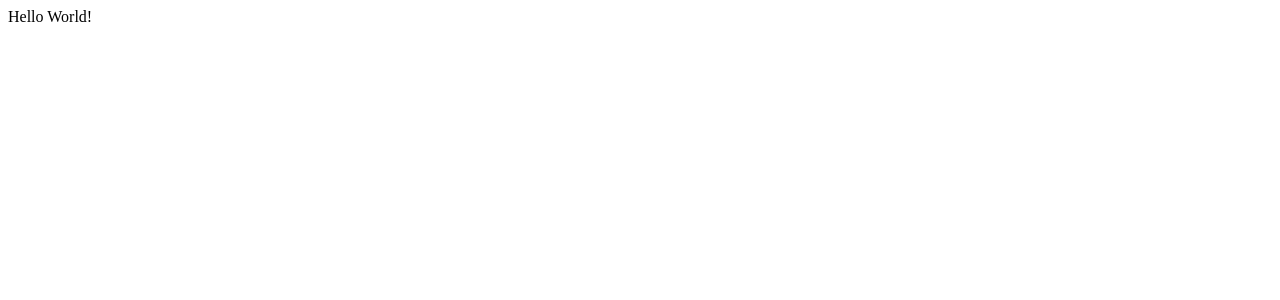
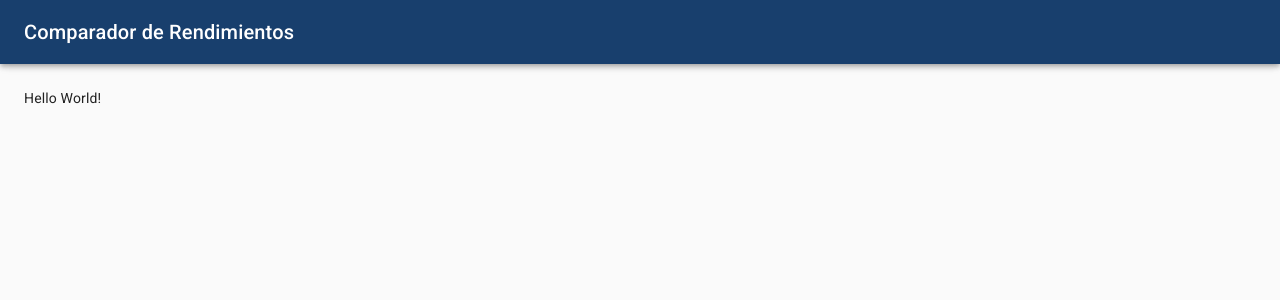
Before and after one commit to reloadedhead/performance-comparator, a React (Create React App) app: page / in a window 1280 px wide. Shown: the top 300 px of the page. Built offline with nearby package versions, Linux system fonts and the light colour scheme.

Commit message:
add: app shell

```diff
--- a/package.json
+++ b/package.json
@@ -3,6 +3,8 @@
   "version": "0.1.0",
   "private": true,
   "dependencies": {
+    "@material-ui/core": "^4.11.2",
+    "@material-ui/icons": "^4.11.2",
     "@testing-library/jest-dom": "^5.11.4",
     "@testing-library/react": "^11.1.0",
     "@testing-library/user-event": "^12.1.10",
@@ -12,6 +14,7 @@
     "@types/react-dom": "^16.9.8",
     "react": "^17.0.1",
     "react-dom": "^17.0.1",
+    "react-router-dom": "^5.2.0",
     "react-scripts": "4.0.1",
     "typescript": "^4.0.3",
     "web-vitals": "^0.2.4",
@@ -51,5 +54,8 @@
       "last 1 firefox version",
       "last 1 safari version"
     ]
+  },
+  "devDependencies": {
+    "@types/react-router-dom": "^5.1.6"
   }
 }
--- a/public/index.html
+++ b/public/index.html
@@ -5,8 +5,9 @@
     <link rel="icon" href="%PUBLIC_URL%/favicon.ico" />
     <meta name="viewport" content="width=device-width, initial-scale=1" />
     <meta name="theme-color" content="#000000" />
-    <meta name="description" content="Web site created using create-react-app" />
+    <meta name="description" content="Aplicación para comparar rendimientos." />
     <link rel="apple-touch-icon" href="%PUBLIC_URL%/logo192.png" />
+    <link rel="stylesheet" href="https://fonts.googleapis.com/css?family=Roboto:300,400,500,700&display=swap" />
     <!--
       manifest.json provides metadata used when your web app is installed on a
       user's mobile device or desktop. See https://developers.google.com/web/fundamentals/web-app-manifest/
@@ -21,7 +22,7 @@
       work correctly both with client-side routing and a non-root public URL.
       Learn how to configure a non-root public URL by running `npm run build`.
     -->
-    <title>React App</title>
+    <title>Comparador de Rendimientos</title>
   </head>
   <body>
     <noscript>You need to enable JavaScript to run this app.</noscript>
--- /dev/null
+++ b/src/components/app-shell/header/index.tsx
@@ -0,0 +1,80 @@
+import React, { ChangeEvent, useState } from 'react';
+import { createStyles, fade, makeStyles, Theme } from '@material-ui/core/styles';
+import AppBar from '@material-ui/core/AppBar';
+import Toolbar from '@material-ui/core/Toolbar';
+import Typography from '@material-ui/core/Typography';
+
+const useStyles = makeStyles((theme: Theme) =>
+  createStyles({
+    root: {
+      flexGrow: 1,
+    },
+    menuButton: {
+      marginLeft: theme.spacing(2),
+    },
+    title: {
+      flexGrow: 1,
+      display: 'none',
+      [theme.breakpoints.up('sm')]: {
+        display: 'block',
+      },
+    },
+    search: {
+      position: 'relative',
+      borderRadius: theme.shape.borderRadius,
+      backgroundColor: fade(theme.palette.common.white, 0.15),
+      '&:hover': {
+        backgroundColor: fade(theme.palette.common.white, 0.25),
+      },
+      marginLeft: 0,
+      width: '100%',
+      [theme.breakpoints.up('sm')]: {
+        marginLeft: theme.spacing(1),
+        width: 'auto',
+      },
+    },
+    searchIcon: {
+      padding: theme.spacing(0, 2),
+      height: '100%',
+      position: 'absolute',
+      pointerEvents: 'none',
+      display: 'flex',
+      alignItems: 'center',
+      justifyContent: 'center',
+    },
+    inputRoot: {
+      color: 'inherit',
+    },
+    inputInput: {
+      padding: theme.spacing(1, 1, 1, 0),
+      // vertical padding + font size from searchIcon
+      paddingLeft: `calc(1em + ${theme.spacing(4)}px)`,
+      transition: theme.transitions.create('width'),
+      width: '100%',
+      [theme.breakpoints.up('sm')]: {
+        width: '12ch',
+        '&:focus': {
+          width: '20ch',
+        },
+      },
+    },
+  }),
+);
+
+const Header = () => {
+  const classes = useStyles();
+
+  return (
+    <div className={classes.root}>
+      <AppBar>
+        <Toolbar>
+          <Typography variant="h6" noWrap className={classes.title}>
+            Comparador de Rendimientos
+          </Typography>
+        </Toolbar>
+      </AppBar>
+    </div>
+  );
+}
+
+export default Header;
--- /dev/null
+++ b/src/components/app-shell/index.tsx
@@ -0,0 +1,30 @@
+import { makeStyles, Theme, createStyles, CssBaseline } from '@material-ui/core';
+import React from 'react';
+import Header from './header';
+import ContentRouter from './router';
+
+const useStyles = makeStyles((theme: Theme) =>
+  createStyles({
+    toolbar: theme.mixins.toolbar,
+    content: {
+      flexGrow: 1,
+      padding: theme.spacing(3),
+    },
+  })
+);
+
+const AppShell = () => {
+  const classes = useStyles();
+  return (
+    <>
+      <CssBaseline />
+      <Header />
+      <main className={classes.content}>
+        <div className={classes.toolbar} />
+        <ContentRouter />
+      </main>
+    </>
+  )
+};
+
+export default AppShell;
--- /dev/null
+++ b/src/components/app-shell/router/index.tsx
@@ -0,0 +1,16 @@
+import { CircularProgress } from '@material-ui/core';
+import React, { Suspense } from 'react';
+import { BrowserRouter, Route, Switch } from 'react-router-dom';
+
+
+const ContentRouter = () => (
+  <Suspense fallback={<CircularProgress size={32} />}>
+    <BrowserRouter>
+      <Switch>
+        <Route path="/" component={() => <div>Hello World!</div>} />
+      </Switch>
+    </BrowserRouter>
+  </Suspense>
+);
+
+export default ContentRouter;
--- a/src/index.tsx
+++ b/src/index.tsx
@@ -1,13 +1,35 @@
-import React from 'react';
+import React, { useMemo } from 'react';
 import ReactDOM from 'react-dom';
 import * as serviceWorkerRegistration from './serviceWorkerRegistration';
 import reportWebVitals from './reportWebVitals';
+import { useMediaQuery, createMuiTheme, MuiThemeProvider } from '@material-ui/core';
+import AppShell from './components/app-shell';
+
+const WrappedApp = () => {
+  const prefersDarkMode = useMediaQuery('(prefers-color-scheme: dark)');
+  const theme = useMemo(
+    () =>
+      createMuiTheme({
+        palette: {
+          primary: {
+            main: '#183F6D',
+          },
+          type: prefersDarkMode ? 'dark' : 'light',
+        },
+      }),
+    [prefersDarkMode]
+  );
+
+  return (
+    <MuiThemeProvider theme={theme}>
+      <AppShell />
+    </MuiThemeProvider>
+  )
+}
 
 ReactDOM.render(
   <React.StrictMode>
-    <div>
-      Hello World!
-    </div>
+    <WrappedApp />
   </React.StrictMode>,
   document.getElementById('root')
 );
```
